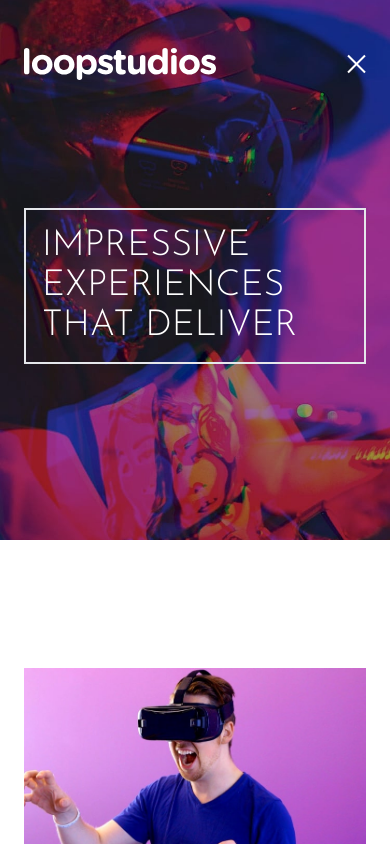
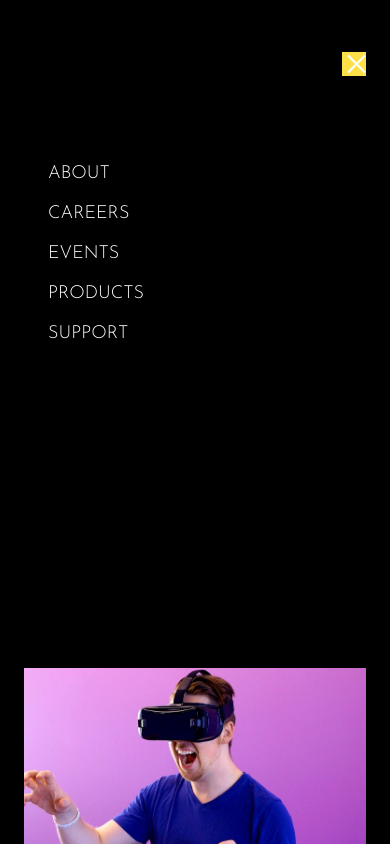
Before and after one commit to NadiaPia/tailwind-website-projects, a website: page loopstudios/index.html in a window 390 px wide. Both pictures are taken after a click on the button 354 px from the left and 64 px from the top of the page. Shown: the top 844 px of the page. Drawn offline with Linux system fonts and the light colour scheme.

Commit message:
Complete loopstudios project

```diff
--- a/loopstudios/index.html
+++ b/loopstudios/index.html
@@ -12,6 +12,7 @@
   <link href="https://fonts.googleapis.com/css2?family=Alata&family=Josefin+Sans:wght@300&display=swap"
     rel="stylesheet">
   <link rel="stylesheet" href="css/style.css" />
+  <script src="js/script.js" defer></script>
 
   <title>Loopstudios</title>
 </head>
@@ -56,7 +57,7 @@
         </div>
         <!-- Hamburger Menu -->
         <div class="md:hidden">
-          <button id="menu-btn" type="button" class="open z-40 block hamburger md:hidden focus:outline-none">
+          <button id="menu-btn" type="button" class="bg-yellow-300 z-40 block hamburger md:hidden focus:outline-none">
             <span class="hamburger-top"></span>
             <span class="hamburger-middle"></span>
             <span class="hamburger-bottom"></span>
@@ -65,7 +66,14 @@
         </div>
       </nav>
 
-      <!-- to do Mobile Menu -->
+      <!-- Mobile Menu -->
+      <div id="menu" class="absolute top-0 bottom-0 left-0 hidden flex-col self-end w-full min-h-screen py-1 pt-40 pl-12 space-y-3 text-lg text-white uppercase bg-black">
+        <a href="#" class="hover:text-pink-500">About</a>
+        <a href="#" class="hover:text-pink-500">Careers</a>
+        <a href="#" class="hover:text-pink-500">Events</a>
+        <a href="#" class="hover:text-pink-500">Products</a>
+        <a href="#" class="hover:text-pink-500">Support</a>
+      </div>
       <div class="max-w-lg mt-32  mb-32 p-4 font-sans text-4xl text-white
       uppercase border-2 md:p-10 md:m-32 md:mx-0">
         Impressive experiences that deliver
--- /dev/null
+++ b/loopstudios/js/script.js
@@ -0,0 +1,10 @@
+const btn = document.getElementById('menu-btn');
+const menu = document.getElementById('menu');
+
+btn.addEventListener('click', navToggle);
+
+function navToggle() {
+    btn.classList.toggle('open'); //turns hamburger menu view to the x-button
+    menu.classList.toggle('flex');
+    menu.classList.toggle('hidden')
+}
```
Also changed, not shown: loopstudios/css/style.css.
